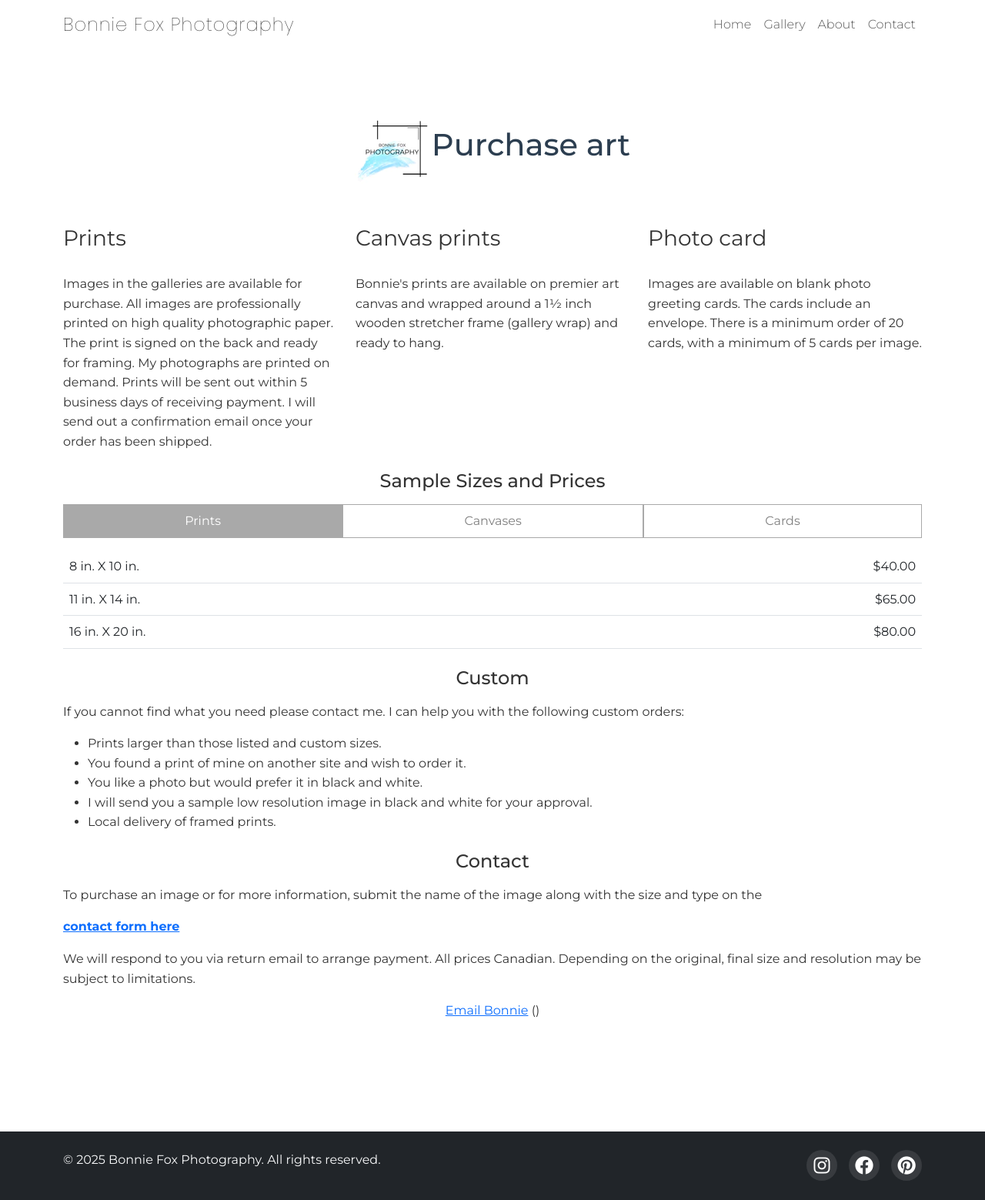
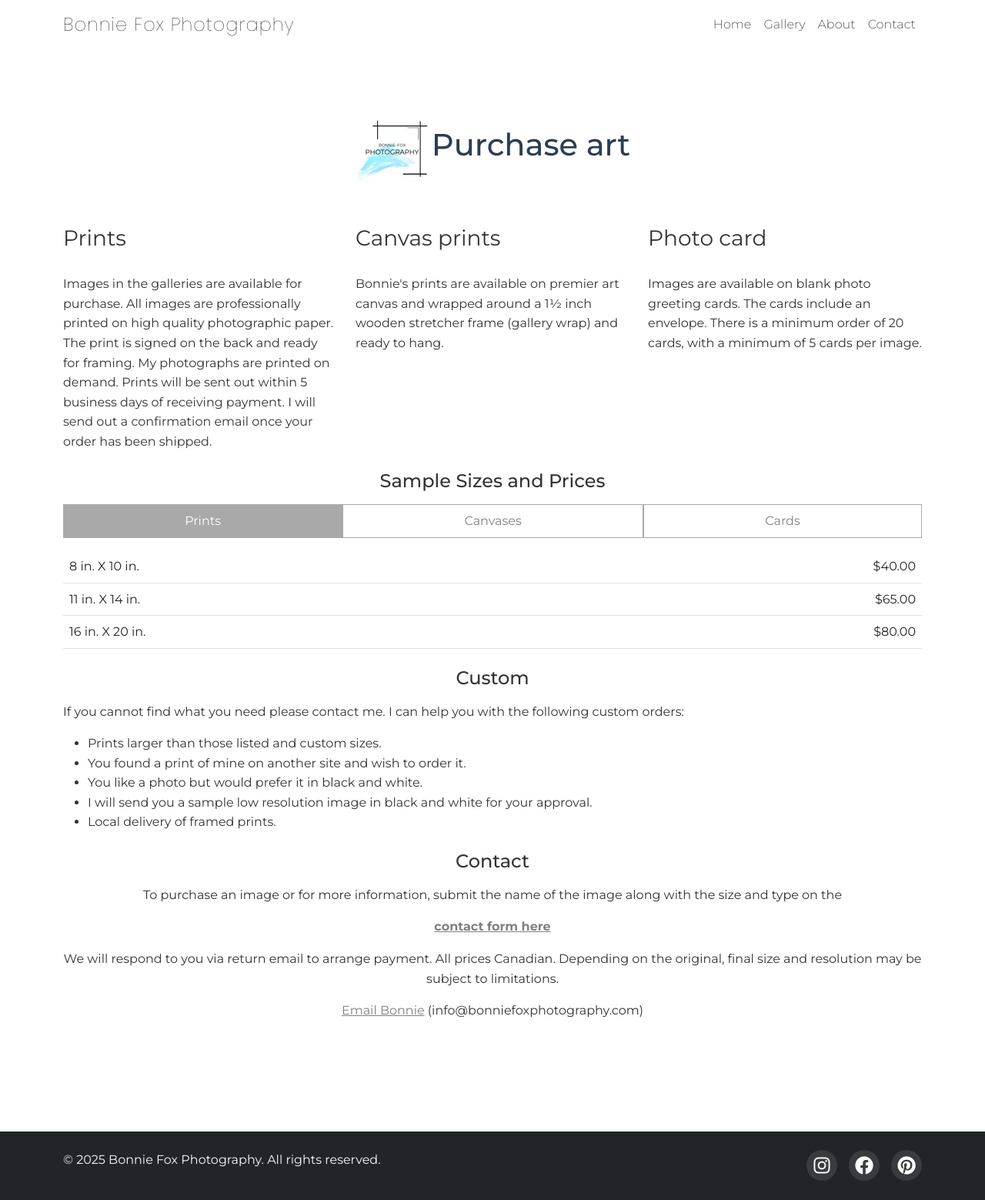
Before and after one commit to JakeDFox/photography-site, a Jekyll site: the page built from contact.html, in a window 1280 px wide. Shown: the whole page at 77% size. Built offline with Jekyll 4.4.1, drawn with Linux system fonts in a browser that asks for light colours.

Commit message:
contact details

```diff
--- a/assets/css/main.css
+++ b/assets/css/main.css
@@ -918,3 +918,12 @@ p.feature-text, .about-text p {
     color: var(--bs-nav-pills-link-active-color);
     background-color: darkgrey;
 }
+a {
+    color: gray;
+}
+my-email::after {
+    content: attr(data-domain);
+}
+my-email::before {
+    content: attr(data-user) "\0040";
+}
--- a/contact.html
+++ b/contact.html
@@ -145,7 +145,7 @@ description: Get in touch with BF Photography
         </ul>
       </div>
     </div>
-    <div class="align-items-center mx-auto">
+    <div class="align-items-center text-center mx-auto">
       <h4 class="text-center py-2">Contact</h4>
       <p>To purchase an image or for more information, submit the name of the image along with the size and type on the
       </p>
```
